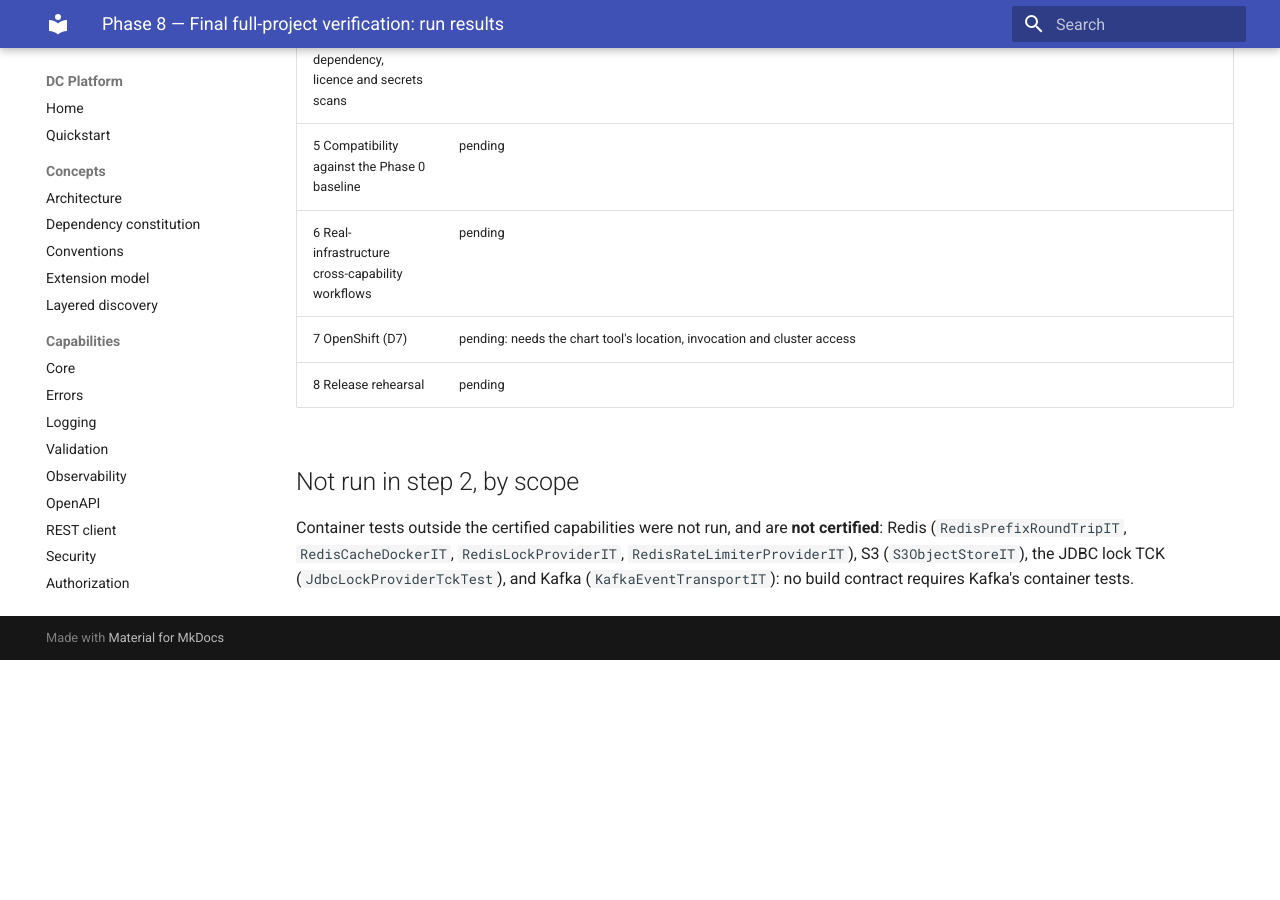
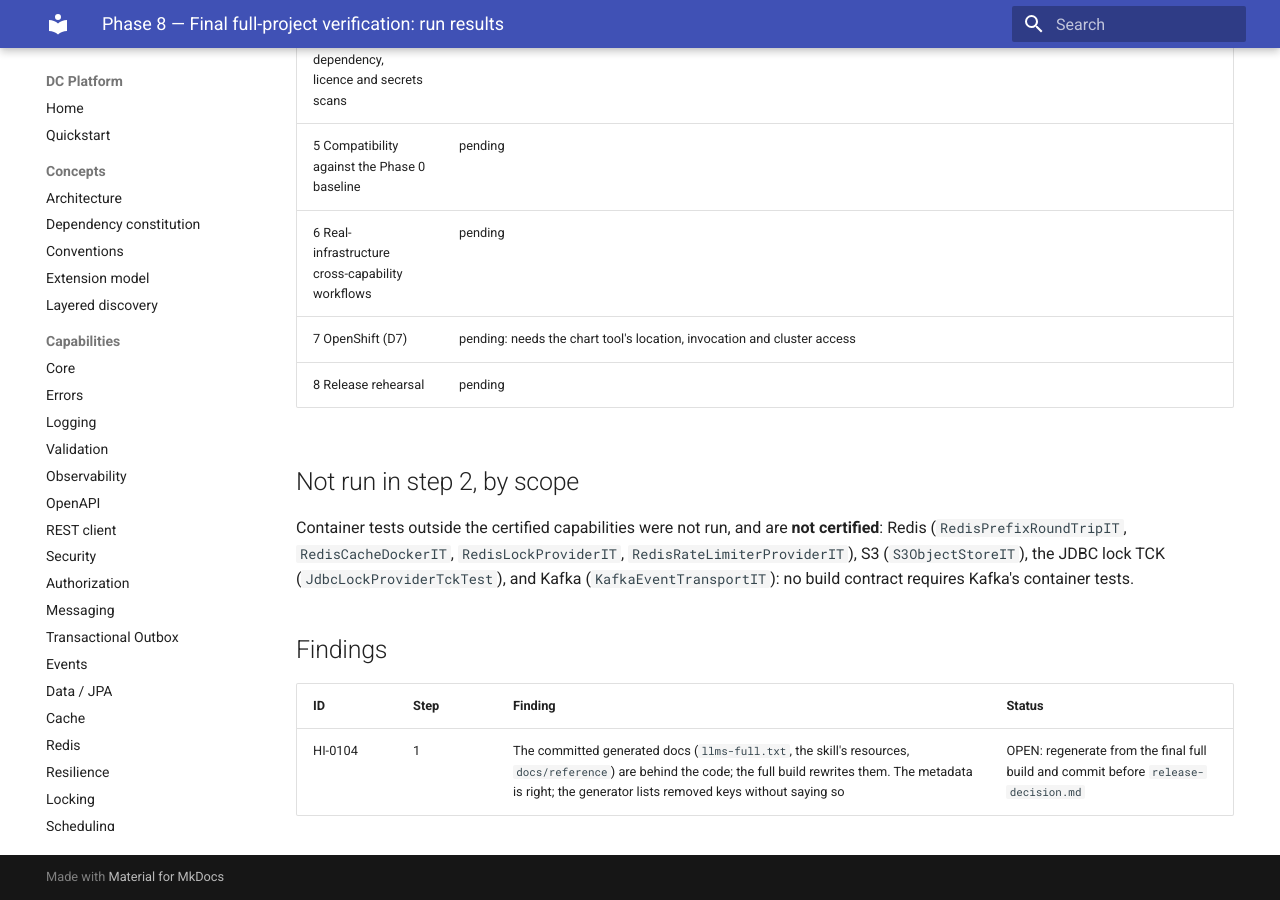
Before and after one commit to muhammadallee/dc-platform, an MkDocs documentation site: the page built from docs/production-readiness/phase-08-final/run-results.md, in a window 1280 px wide and 900 px high, scrolled down 571 px. Built offline with MkDocs 1.6.1 and Material for MkDocs 9.7.7, drawn with Linux system fonts in a browser that asks for light colours; before the commit the page ends 1231 px from its top, so only the background shows below that.

Commit message:
docs(hardening): phase 8 finding HI-0104, stale generated docs
[hardening phase-08 step 1]

Co-Authored-By: Claude Opus 5.5 <noreply@anthropic.com>
Claude-Session: https://claude.ai/code/session_0131grQ6pUwFCGZox6ekZHiA

```diff
--- a/docs/production-readiness/phase-08-final/run-results.md
+++ b/docs/production-readiness/phase-08-final/run-results.md
@@ -16,3 +16,9 @@ On `f96ece6` (tag `hardening/phase-07-closed`), JDK 25.0.3 Corretto, Maven offli
 ## Not run in step 2, by scope
 
 Container tests outside the certified capabilities were not run, and are **not certified**: Redis (`RedisPrefixRoundTripIT`, `RedisCacheDockerIT`, `RedisLockProviderIT`, `RedisRateLimiterProviderIT`), S3 (`S3ObjectStoreIT`), the JDBC lock TCK (`JdbcLockProviderTckTest`), and Kafka (`KafkaEventTransportIT`): no build contract requires Kafka's container tests.
+
+## Findings
+
+| ID | Step | Finding | Status |
+|---|---|---|---|
+| HI-0104 | 1 | The committed generated docs (`llms-full.txt`, the skill's resources, `docs/reference`) are behind the code; the full build rewrites them. The metadata is right; the generator lists removed keys without saying so | OPEN: regenerate from the final full build and commit before `release-decision.md` |
```
Also changed, not shown: docs/production-readiness/issue-register.md (+1 -0 lines).
